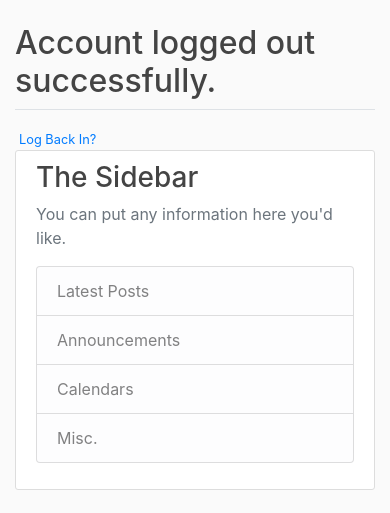
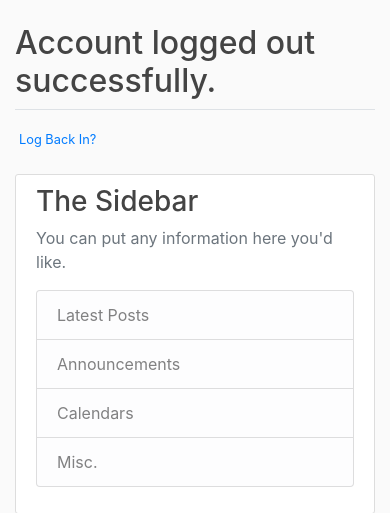
Before and after one commit to MalikMAlna/blogick, a Django app: page /logout/ in a window 390 px wide. Shown: the part 56-569 px from the top of the page. Run offline with Django 3.2, Linux system fonts and the light colour scheme; some libraries are stand-ins or nearby versions.

Commit message:
Fixing Issues with mobile responsiveness

```diff
--- a/authentication/templates/authentication/logout.html
+++ b/authentication/templates/authentication/logout.html
@@ -1,6 +1,6 @@
 {%extends "blog/base.html"%} {%block content%}
 <h2>Account logged out successfully.</h2>
-<div class="border-top pt-3">
+<div class="border-top pt-3 mb-4">
   <small class="text-muted">
     <a class="ml-1" href="{% url 'login' %}">Log Back In?</a>
   </small>
```
